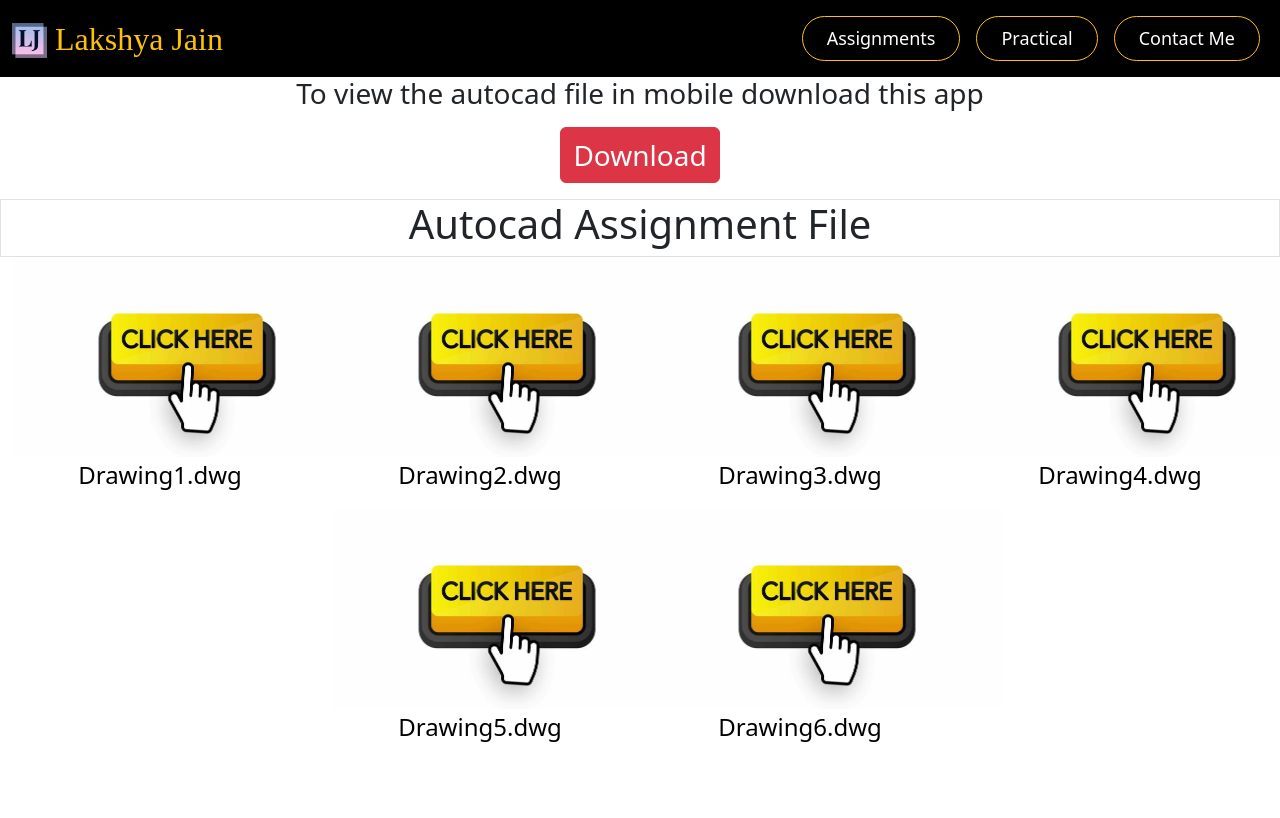
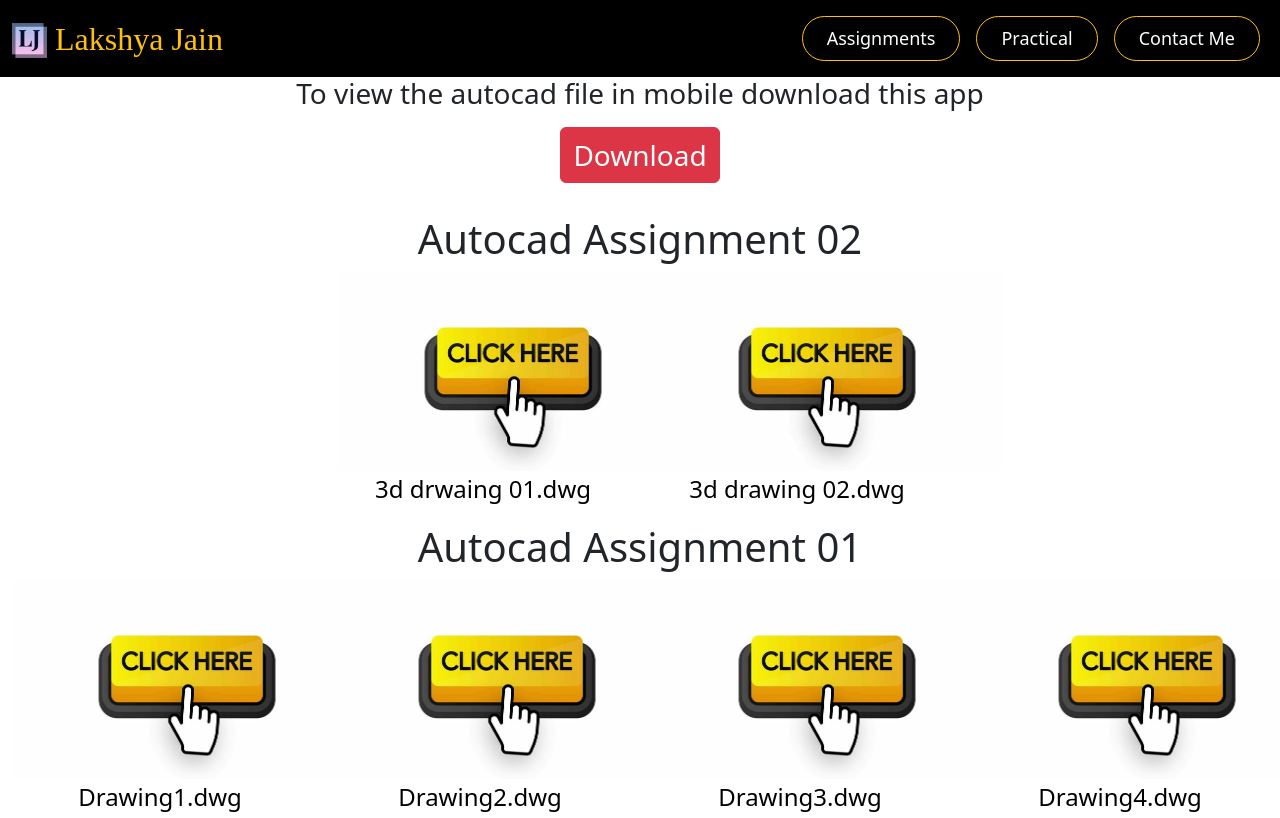
Before and after one commit to lakshyajain1508/lakshyanotes, a plain HTML site: page autocad.html in a window 1280 px wide. Shown: the top 818 px of the page. Drawn offline with nearby package versions, Linux system fonts and the light colour scheme.

Commit message:
update autocad asign

```diff
--- a/autocad.html
+++ b/autocad.html
@@ -57,15 +57,44 @@
         </div>
     </nav>
     <div class="container-fluid">
+
         <div class="row justify-content-md-center">
-
             <div class="col-sm-12 justify-content-center text-center fs-4 mb-3">
                 <h3>To view the autocad file in mobile download this app</h3>
                 <a href="https://play.google.com/store/apps/details?id=com.gstarmc.android"><button
                         class="btn btn-danger fs-3 mt-2">Download</button></a>
             </div>
-            <div class="col-sm-12 border border-1 text-center mt-0">
-                <h1>Autocad Assignment File</h1>
+            <div class="row justify-content-md-center">
+            <div class="col-sm-12 border border-0 text-center mt-3">
+                <h1>Autocad Assignment 02</h1>
+            </div>
+            <div class="col-sm-3 justify-content-center text-center fs-4 mb-3">
+                <a href="https://drive.google.com/file/d/1hT-B1RTwt3tq1TQUNTXABjUGvPAwbDzF/view" style="text-decoration: none;"
+                    title="Drawing1.dwg" data-focus-id="hSRGPd-110">
+                    <div class="bxp7vf bHOAdb Niache"><img aria-hidden="true" role="presentation" jsname="q4uQmd"
+                            height="200px" width="350px"
+                            src="img/loading.jpg"
+                            data-mime-type="image/vnd.dwg" data-iml="71302.90000000037"></div>
+                    <div class="MM30Lb text-black">
+                        <div class="A6dC2c QDKOcc onkcGd UtdKPb">3d drwaing 01.dwg</div>
+                    </div>
+                </a>
+            </div>
+            <div class="col-sm-3 justify-content-center text-center fs-4 mb-3">
+                <a href="https://drive.google.com/file/d/1xS5P_XxVazeKIPRkw131F9vPIfTonJlC/view" style="text-decoration: none;"
+                    title="Drawing1.dwg" data-focus-id="hSRGPd-110">
+                    <div class="bxp7vf bHOAdb Niache"><img aria-hidden="true" role="presentation" jsname="q4uQmd"
+                            height="200px" width="350px"
+                            src="img/loading.jpg"
+                            data-mime-type="image/vnd.dwg" data-iml="71302.90000000037"></div>
+                    <div class="MM30Lb text-black">
+                        <div class="A6dC2c QDKOcc onkcGd UtdKPb">3d drawing 02.dwg</div>
+                    </div>
+                </a>
+            </div>
+        </div>
+            <div class="col-sm-12 border border-0 text-center mt-0">
+                <h1>Autocad Assignment 01</h1>
             </div>
             <div class="col-sm-3 justify-content-center text-center fs-4 mb-3">
                 <a href="https://drive.google.com/file/d/1q4qJU3cH9No1tFy1PvNXkmVn7nfnRXnB/view" style="text-decoration: none;"
@@ -140,9 +169,7 @@
                 </a>
             </div>
         </div>
-        <div class="col-sm-12 border border-0 text-center mt-3">
 
-        </div>
         <div class="col-sm-12 border border-0 text-center mt-3">
 
         </div>
```
